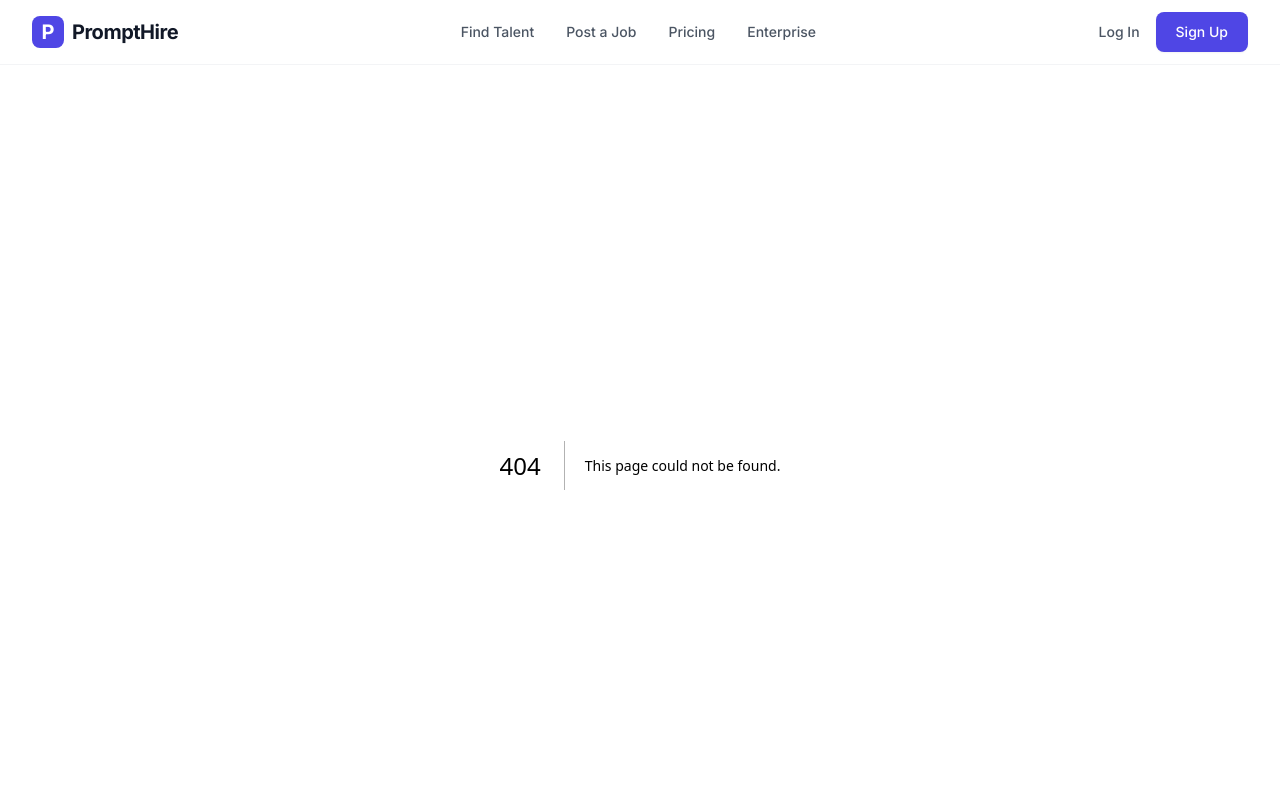
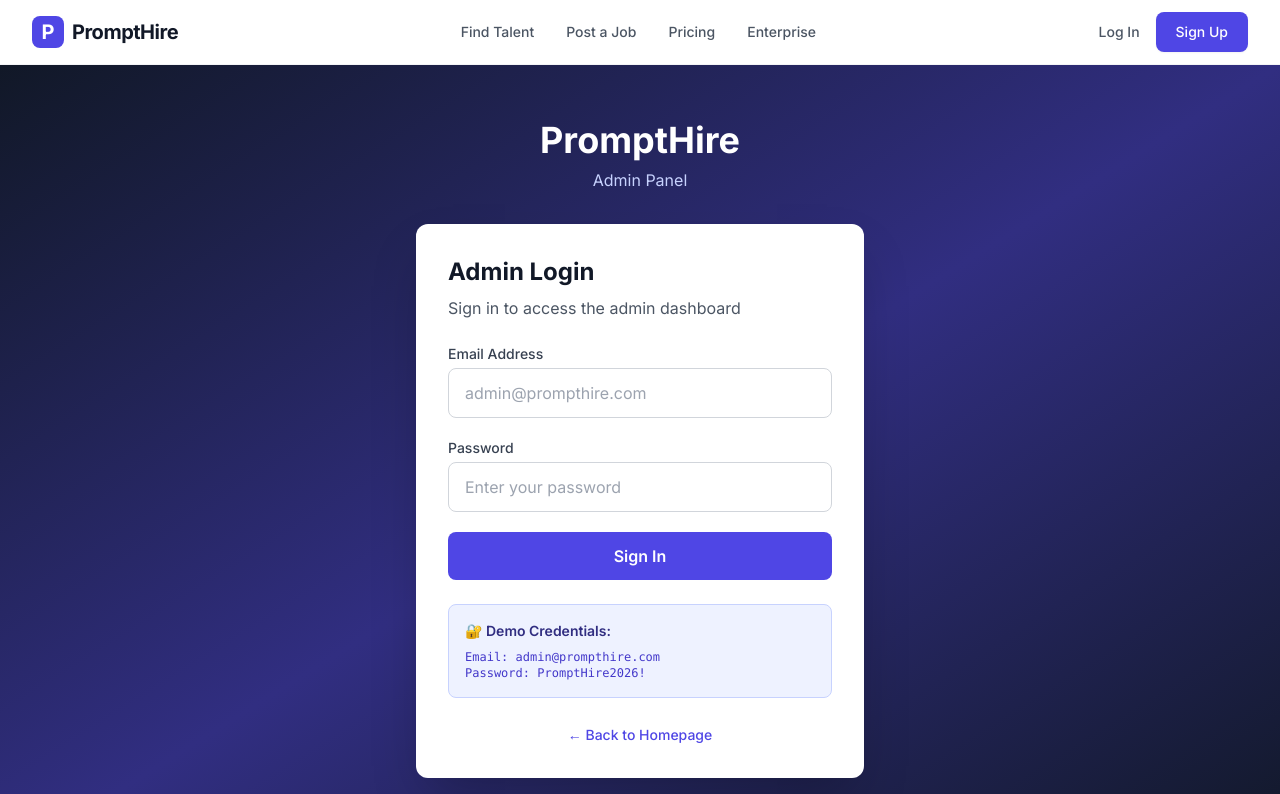
Before and after one commit to ecommerceguru787-cyber/prompthire, a Next.js app: page /admin/login in a window 1280 px wide. Before the commit this address had no page. Shown: the top 794 px of the page. Built offline with nearby package versions, Linux system fonts and the light colour scheme.

Commit message:
Create admin login page with authentication

```diff
--- /dev/null
+++ b/app/admin/login/page.tsx
@@ -0,0 +1,122 @@
+'use client';
+import React, { useState } from 'react';
+import { useRouter } from 'next/navigation';
+import Link from 'next/link';
+
+export default function AdminLoginPage() {
+  const router = useRouter();
+  const [credentials, setCredentials] = useState({ email: '', password: '' });
+  const [error, setError] = useState('');
+  const [loading, setLoading] = useState(false);
+
+  const handleLogin = async (e: React.FormEvent) => {
+    e.preventDefault();
+    setError('');
+    setLoading(true);
+
+    // Simple client-side authentication (for demo purposes)
+    // In production, this should be handled by a secure backend API
+    const ADMIN_EMAIL = 'admin@prompthire.com';
+    const ADMIN_PASSWORD = 'PromptHire2026!';
+
+    if (credentials.email === ADMIN_EMAIL && credentials.password === ADMIN_PASSWORD) {
+      // Store admin session in localStorage
+      localStorage.setItem('adminAuth', 'true');
+      localStorage.setItem('adminEmail', credentials.email);
+
+      // Redirect to admin dashboard
+      router.push('/admin');
+    } else {
+      setError('Invalid email or password. Please try again.');
+      setLoading(false);
+    }
+  };
+
+  return (
+    <div className="min-h-screen bg-gradient-to-br from-gray-900 via-indigo-900 to-gray-900 flex items-center justify-center py-12 px-4 sm:px-6 lg:px-8">
+      <div className="max-w-md w-full">
+        {/* Header */}
+        <div className="text-center mb-8">
+          <Link href="/" className="inline-block">
+            <h1 className="text-4xl font-bold text-white mb-2">PromptHire</h1>
+          </Link>
+          <p className="text-indigo-200">Admin Panel</p>
+        </div>
+
+        {/* Login Card */}
+        <div className="bg-white rounded-xl shadow-2xl p-8">
+          <div className="mb-6">
+            <h2 className="text-2xl font-bold text-gray-900 mb-2">Admin Login</h2>
+            <p className="text-gray-600">Sign in to access the admin dashboard</p>
+          </div>
+
+          {error && (
+            <div className="mb-4 bg-red-50 border border-red-200 text-red-700 px-4 py-3 rounded-lg">
+              <p className="text-sm">{error}</p>
+            </div>
+          )}
+
+          <form onSubmit={handleLogin} className="space-y-5">
+            <div>
+              <label htmlFor="email" className="block text-sm font-medium text-gray-700 mb-1">
+                Email Address
+              </label>
+              <input
+                id="email"
+                type="email"
+                required
+                value={credentials.email}
+                onChange={(e) => setCredentials({ ...credentials, email: e.target.value })}
+                className="w-full px-4 py-3 border border-gray-300 rounded-lg focus:ring-2 focus:ring-indigo-500 focus:border-indigo-500"
+                placeholder="admin@prompthire.com"
+              />
+            </div>
+
+            <div>
+              <label htmlFor="password" className="block text-sm font-medium text-gray-700 mb-1">
+                Password
+              </label>
+              <input
+                id="password"
+                type="password"
+                required
+                value={credentials.password}
+                onChange={(e) => setCredentials({ ...credentials, password: e.target.value })}
+                className="w-full px-4 py-3 border border-gray-300 rounded-lg focus:ring-2 focus:ring-indigo-500 focus:border-indigo-500"
+                placeholder="Enter your password"
+              />
+            </div>
+
+            <button
+              type="submit"
+              disabled={loading}
+              className="w-full bg-indigo-600 text-white py-3 px-4 rounded-lg font-semibold hover:bg-indigo-700 focus:outline-none focus:ring-2 focus:ring-indigo-500 focus:ring-offset-2 transition disabled:opacity-50 disabled:cursor-not-allowed"
+            >
+              {loading ? 'Signing in...' : 'Sign In'}
+            </button>
+          </form>
+
+          {/* Demo Credentials Info */}
+          <div className="mt-6 bg-indigo-50 border border-indigo-200 rounded-lg p-4">
+            <p className="text-sm font-semibold text-indigo-900 mb-2">🔐 Demo Credentials:</p>
+            <p className="text-xs text-indigo-700 font-mono">Email: admin@prompthire.com</p>
+            <p className="text-xs text-indigo-700 font-mono">Password: PromptHire2026!</p>
+          </div>
+
+          <div className="mt-6 text-center">
+            <Link href="/" className="text-sm text-indigo-600 hover:text-indigo-700 font-medium">
+              ← Back to Homepage
+            </Link>
+          </div>
+        </div>
+
+        {/* Security Note */}
+        <div className="mt-4 text-center">
+          <p className="text-xs text-indigo-200">
+            🔒 Secure admin access • All actions are logged
+          </p>
+        </div>
+      </div>
+    </div>
+  );
+}
```
